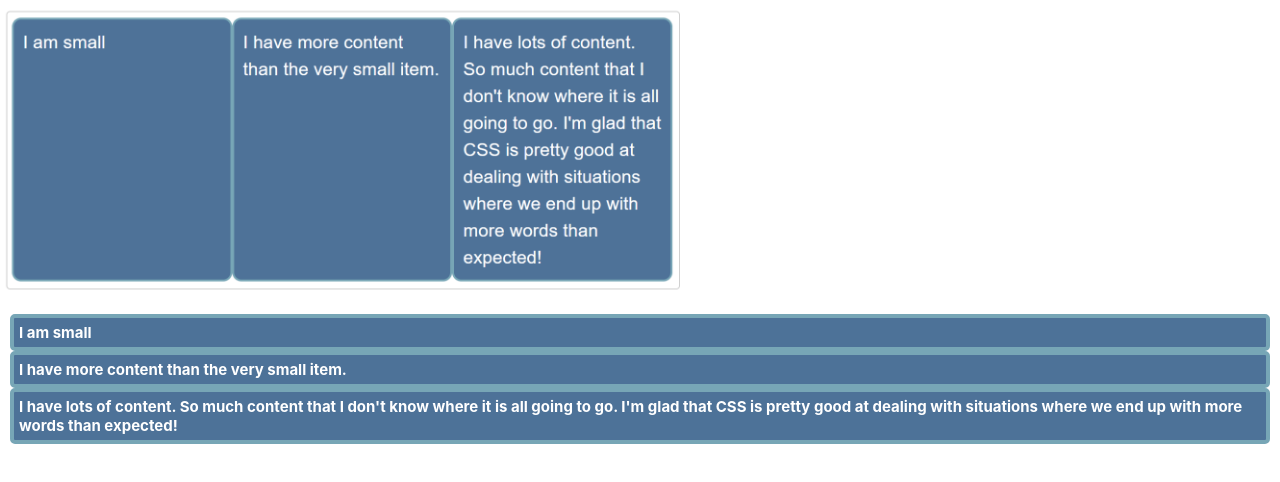
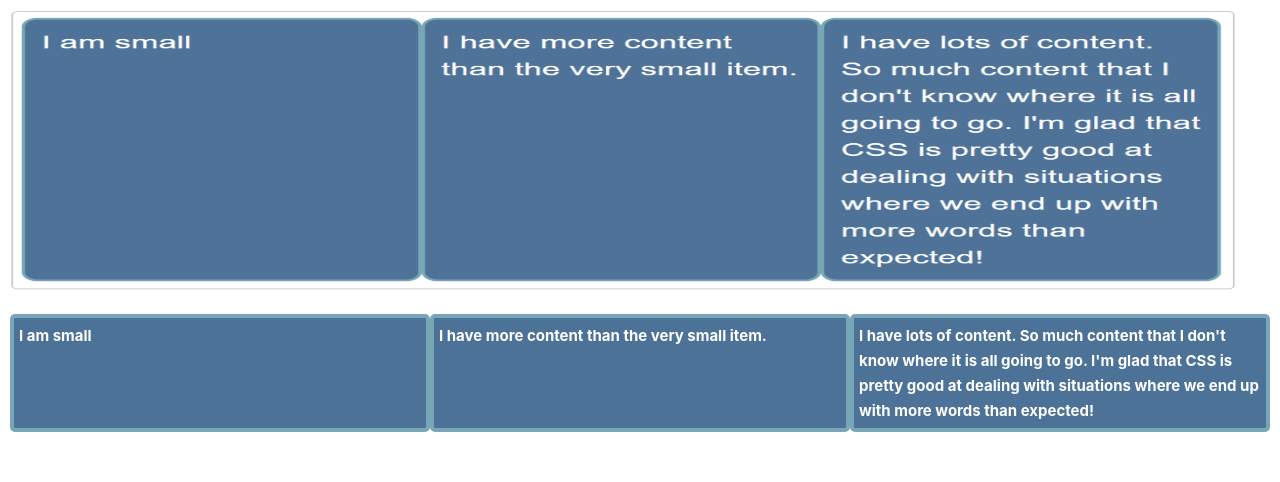
Before and after one commit to amrm0h/Flex-Box, a React (Create React App) app: page / in a window 1280 px wide. Shown: the top 482 px of the page. Built offline with nearby package versions, Linux system fonts and the light colour scheme.

Commit message:
solve equal sized column with different texts

```diff
--- a/src/EqualSizedColumns/EqualSizedColumnsStyles.scss
+++ b/src/EqualSizedColumns/EqualSizedColumnsStyles.scss
@@ -1,7 +1,15 @@
 .container {
+  // solve
+  display: flex;
+
+  // main
   padding: 10px;
 }
 .item {
+  // solve
+  flex: 1;
+
+  // main
   color: white;
   background-color: #4d7298;
   border: 4px solid #77a6b6;
@@ -9,4 +17,5 @@
   padding: 5px;
   font-size: 15px;
   font-weight: bold;
+  line-height: 25px;
 }
--- a/src/EqualSizedColumns/index.js
+++ b/src/EqualSizedColumns/index.js
@@ -10,7 +10,7 @@ const texts = [
 const EqualSizedColumns = () => {
   return (
     <>
-      <img src="images/equalSizedColumn.png" height={300} alt="" />
+      <img src="images/equalSizedColumn.png" height={300} width="100%" alt="" />
       <div className='container'>
         {texts.map(text => (
           <div className='item'>
```
